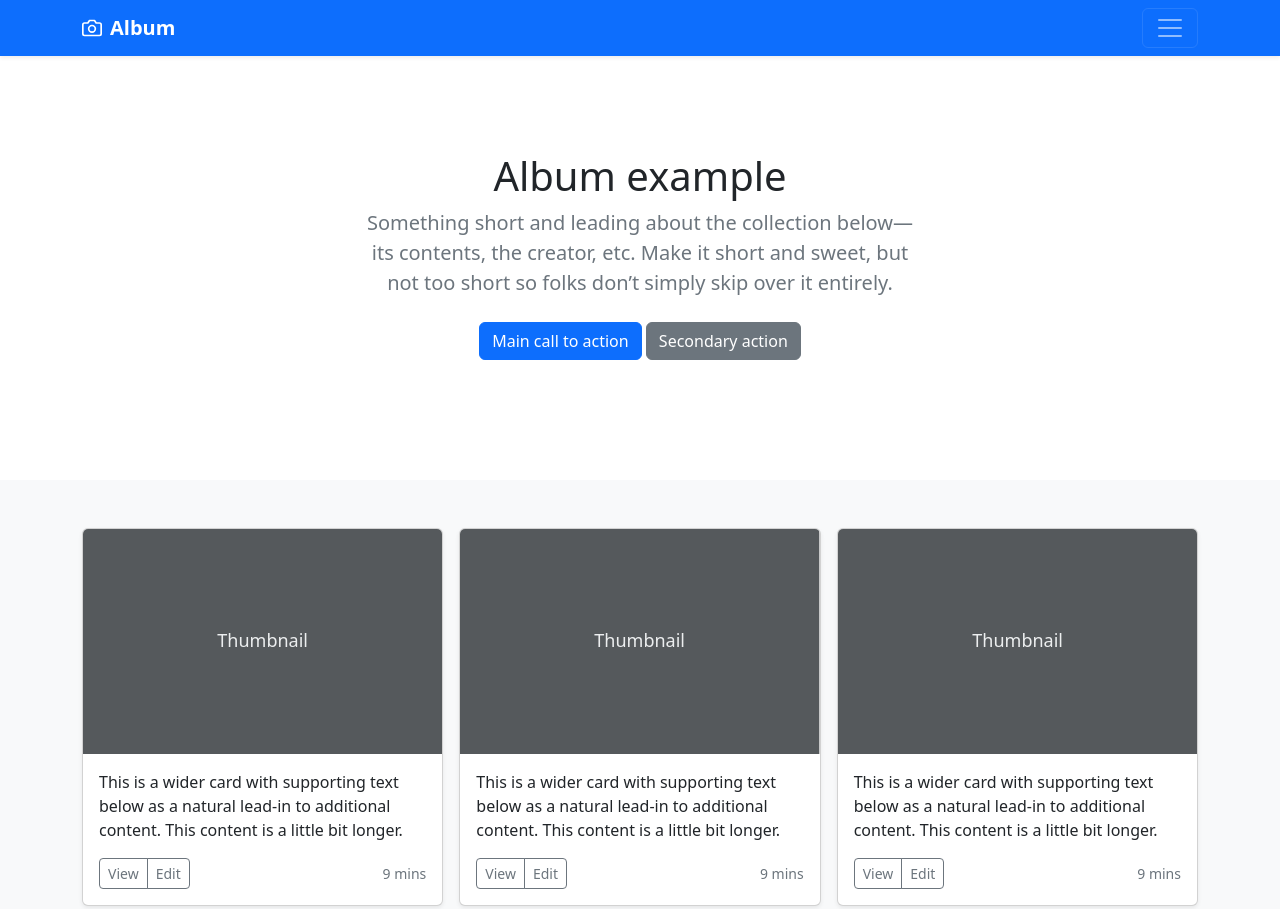
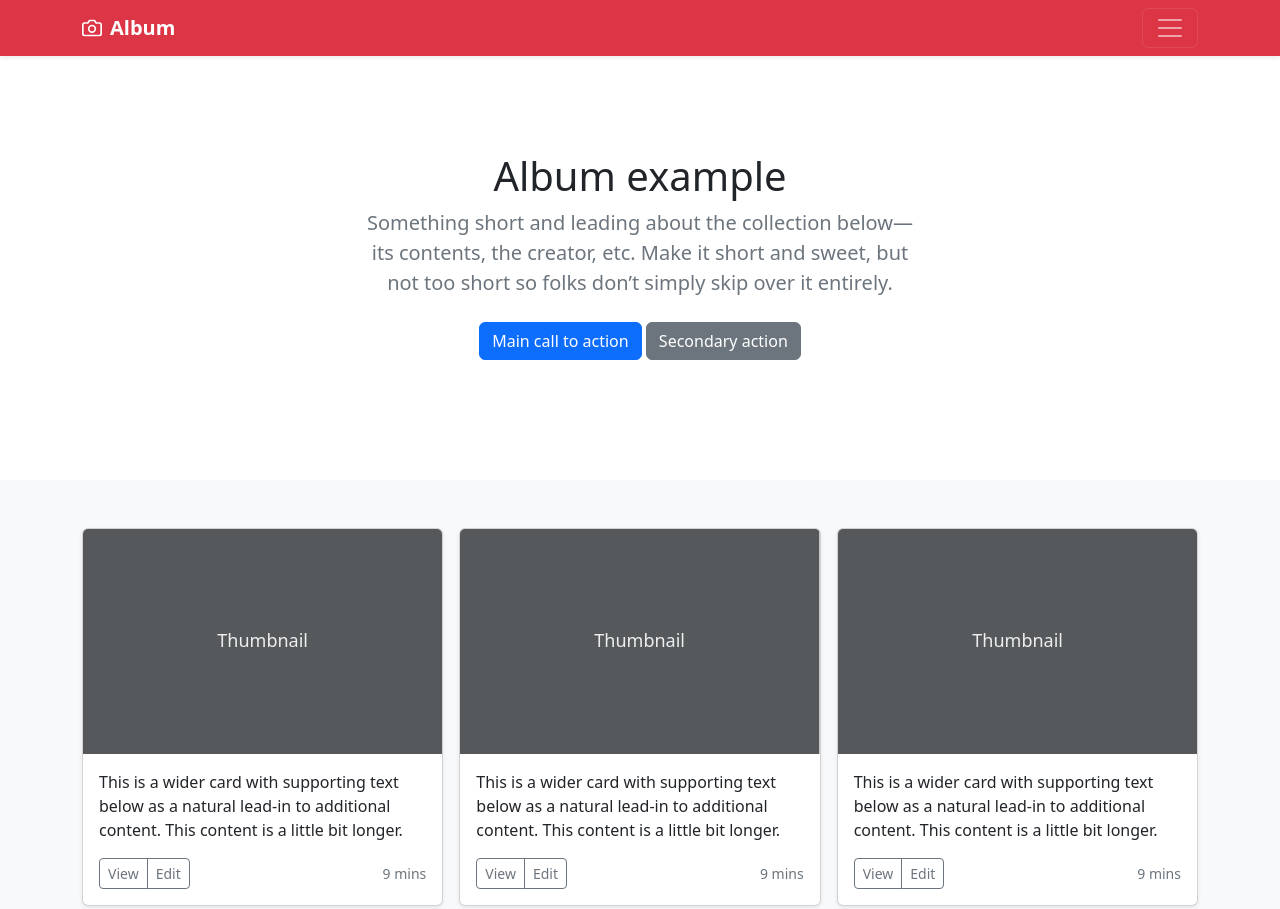
Before and after one commit to vishwajeetsurya/album, a plain HTML site: page index.html in a window 1280 px wide. Shown: the top 909 px of the page. Drawn offline with nearby package versions, Linux system fonts and the light colour scheme.

Commit message:
navbar changed

```diff
--- a/index.html
+++ b/index.html
@@ -95,7 +95,7 @@
                 </div>
             </div>
         </div>
-        <div class="navbar navbar-dark bg-primary  shadow-sm">
+        <div class="navbar navbar-dark bg-danger  shadow-sm">
             <div class="container">
                 <a href="#" class="navbar-brand d-flex align-items-center">
                     <svg xmlns="http://www.w3.org/2000/svg" width="20" height="20" fill="none" stroke="currentColor"
```
Also changed, not shown: manifest.json.
